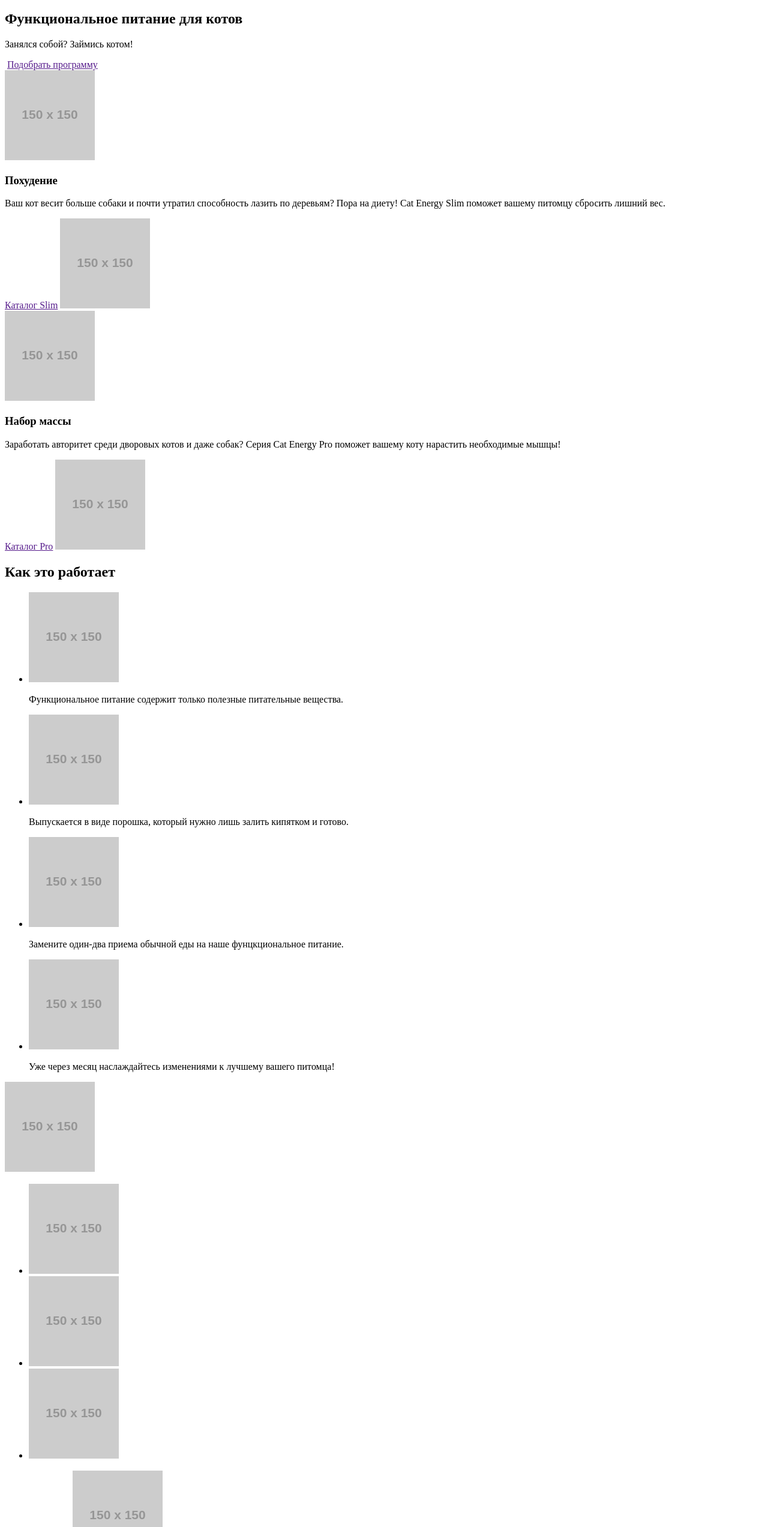
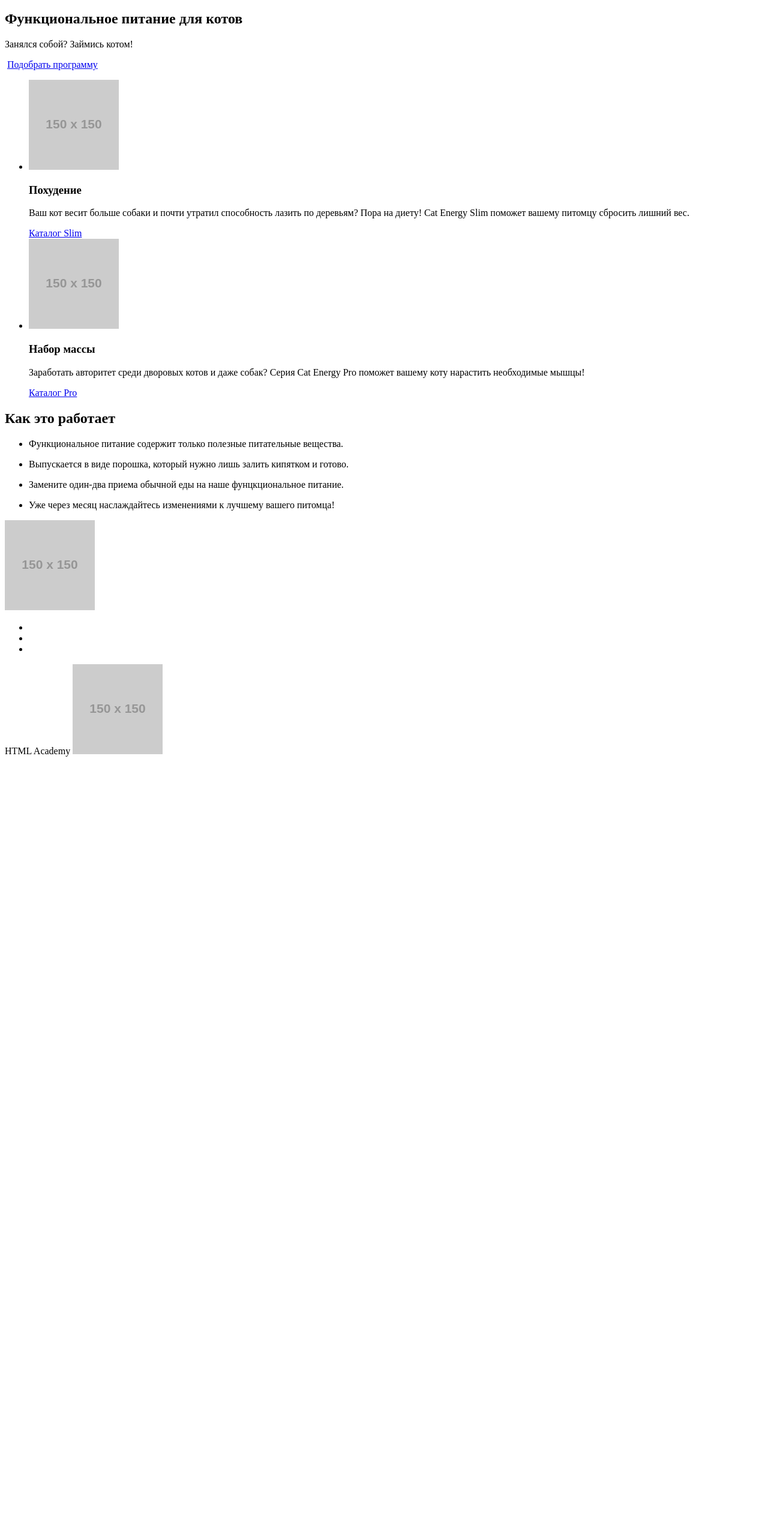
Before and after one commit to AlexS-HA/1373305-cat-energy-19, a website: page source/index.html in a window 1280 px wide. Shown: the part 255-2800 px from the top of the page at 60% size. After the commit the page ends 1524 px from the top, so only its background shows below. Drawn offline with Linux system fonts and the light colour scheme; placeholder pictures from the web are drawn by us.

Commit message:
changed footer block, section catalog, section features, added # for href

```diff
--- a/source/index.html
+++ b/source/index.html
@@ -12,9 +12,9 @@
     <nav class="main-nav">
       <button class="main-nav__toggle" type="button">Открыть меню</button>
       <div class="main-nav__wrapper">
-        <ul class="main-nav_list site-list">
+        <ul class="main-nav__list site-list">
           <li class="site-list__item">
-            <a class="site-list__link">Главная</a>
+            <a class="site-list__link" href="index.html">Главная</a>
           </li>
           <li class="site-list__item">
             <a class="site-list__link" href="catalog.html">Каталог продукции</a>
@@ -33,34 +33,36 @@
         <h1 class="intro__title">Функциональное питание для котов</h1>
         <p class="intro__short-title">Занялся собой? Займись котом!</p>
         <img src="" alt="" class="intro__img" src="https://via.placeholder.com/150x150">
-        <a class="intro__program-link button" href="">Подобрать программу</a>
+        <a class="intro__program-link button" href="#">Подобрать программу</a>
       </div>
     </section>
 
     <section class="catalog">
       <div class="catalog__wrapper">
-        <div class="catalog__item--loss-weight">
-          <img class="catalog__item-logo catalog__item-logo--weight-loss" alt=""
-            src="https://via.placeholder.com/150x150">
+        <ul class="catalog__list">
+          <li class="catalog__item">
+            <div class="catalog__item-details">
+              <img class="catalog__item-logo" alt="" src="https://via.placeholder.com/150x150">
               <h3 class="catalog__item-title">Похудение</h3>
               <p class="catalog__item-description">Ваш кот весит больше собаки и почти утратил способность лазить по
-            деревьям?
-            Пора на диету! Cat Energy Slim поможет вашему питомцу сбросить лишний вес.</p>
-          <div class="catalog__wrapper--link-wrapper">
-            <a class="catalog__item-link " href="">Каталог Slim</a>
-            <img class="catalog__item-img" src="https://via.placeholder.com/150x150" alt="">
+                деревьям? Пора на диету! Cat Energy Slim поможет вашему питомцу сбросить лишний вес.</p>
+              <div class="catalog__link-wrapper">
+                <a class="catalog__item-link " href="#">Каталог Slim</a>
               </div>
             </div>
-        <div class="catalog__item--loss-weight">
-          <img class="catalog__item-logo catalog__item-logo--weight-loss" alt=""
-            src="https://via.placeholder.com/150x150">
+          </li>
+          <li class="catalog__item">
+            <div class="catalog__item-details">
+              <img class="catalog__item-logo" alt="" src="https://via.placeholder.com/150x150">
               <h3 class="catalog__item-title">Набор массы</h3>
               <p class="catalog__item-description">Заработать авторитет среди дворовых котов и даже собак?
                 Серия Cat Energy Pro поможет вашему коту нарастить необходимые мышцы!</p>
-          <div class="catalog__wrapper--link-wrapper">
-            <a class="catalog__item-link " href="">Каталог Pro</a>
-            <img class="catalog__item-img" src="https://via.placeholder.com/150x150" alt="">
+              <div class="catalog__link-wrapper">
+                <a class="catalog__item-link " href="#">Каталог Pro</a>
               </div>
+            </div>
+          </li>
+        </ul>
       </div>
     </section>
 
@@ -68,37 +70,25 @@
       <div class="features__wrapper">
         <h2 class="features__title">Как это работает</h2>
         <ul class="features__list">
-          <li class="features__item">
-            <div class="features__item-wrapper">
-              <img class="features__item-image-leaf" src="https://via.placeholder.com/150x150" alt="">
+          <li class="features__item features__item--image-leaf">
             <p class="features__text">
               Функциональное питание содержит только полезные питательные вещества.
             </p>
-            </div>
           </li>
-          <li class="features__item">
-            <div class="features__wrapper">
-              <img class="features__item-image-powder" src="https://via.placeholder.com/150x150" alt="">
+          <li class="features__item features__item--image-powder">
             <p class="features__text">
               Выпускается в виде порошка, который нужно лишь залить кипятком и готово.
             </p>
-            </div>
           </li>
-          <li class="features__item">
-            <div class="features__wrapper">
-              <img class="features__item-image-fork" src="https://via.placeholder.com/150x150" alt="">
+          <li class="features__item features__item--image-fork">
             <p class="features__text">
               Замените один-два приема обычной еды на наше фунцкциональное питание.
             </p>
-            </div>
           </li>
-          <li class="features__item">
-            <div class="features__item-wrapper">
-              <img class="features__item-image-time" src="https://via.placeholder.com/150x150" alt="">
+          <li class="features__item features__item--image-time">
             <p class="features__text">
               Уже через месяц наслаждайтесь изменениями к лучшему вашего питомца!
             </p>
-            </div>
           </li>
         </ul>
       </div>
@@ -107,27 +97,22 @@
   <footer class="page-footer">
     <div class="page-footer__wrapper">
       <img class="page-footer__logo" alt="" src="https://via.placeholder.com/150x150">
-      <ul class="page-footer_list social__list">
-        <li class="social__list__item">
-          <a class="social__list_link" href="">
-            <img class="social__list social__img--vk" src="https://via.placeholder.com/150x150" alt="">
-          </a>
+      <ul class="page-footer__list">
+        <li class="page-footer__item">
+          <a class="page-footer__link page-footer__link--icon-vk" href="#"></a>
         </li>
-        <li class="social__list__item">
-          <a class="social__list_link" href="">
-            <img class="social__list social__img--inst" src="https://via.placeholder.com/150x150" alt="">
-          </a>
+        <li class="page-footer__item">
+          <a class="page-footer__link page-footer__link--icon-vk" href="#"></a>
         </li>
-        <li class="social__list__item">
-          <a class="social__list_link" href="">
-            <img class="social__list social__img--facebook" src="https://via.placeholder.com/150x150" alt="">
-          </a>
+        <li class="page-footer__item">
+          <a class="page-footer__link page-footer__link--icon-vk" href="#"></a>
         </li>
       </ul>
-      <div class="copyright">
-        <span class="copyright__text">HTML Academy</span>
-        <a class="copyright__link" href="">
-          <img class="copyright__img" src="https://via.placeholder.com/150x150" alt="">
+    </div>
+    <div class="page-footer__copyright-wrapper">
+      <span class="page-footer__copyright-text">HTML Academy</span>
+      <a class="page-footer__copyright-link" href="#">
+        <img class="page-footer__copyright-img" src="https://via.placeholder.com/150x150" alt="">
       </a>
     </div>
   </footer>
```
Also changed, not shown: source/catalog.html (+31 -36 lines), source/form.html (+16 -21 lines). Lines whose indentation alone changed are shown as unchanged.
